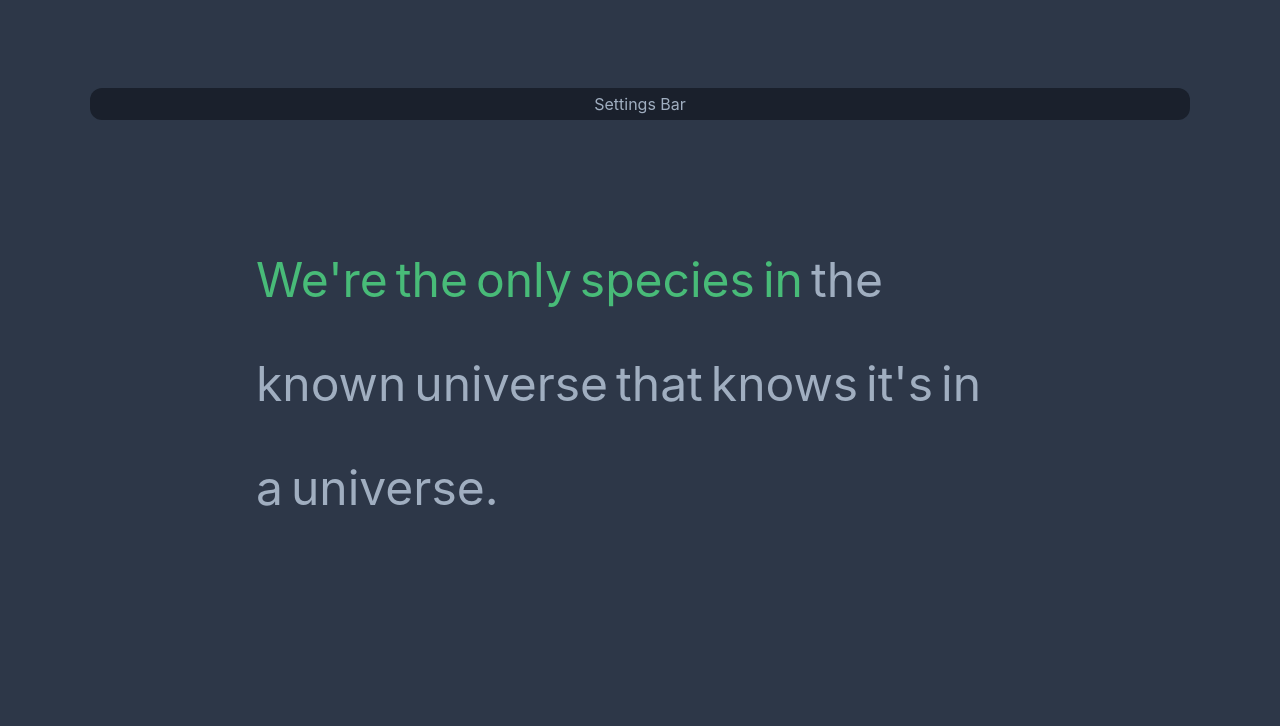
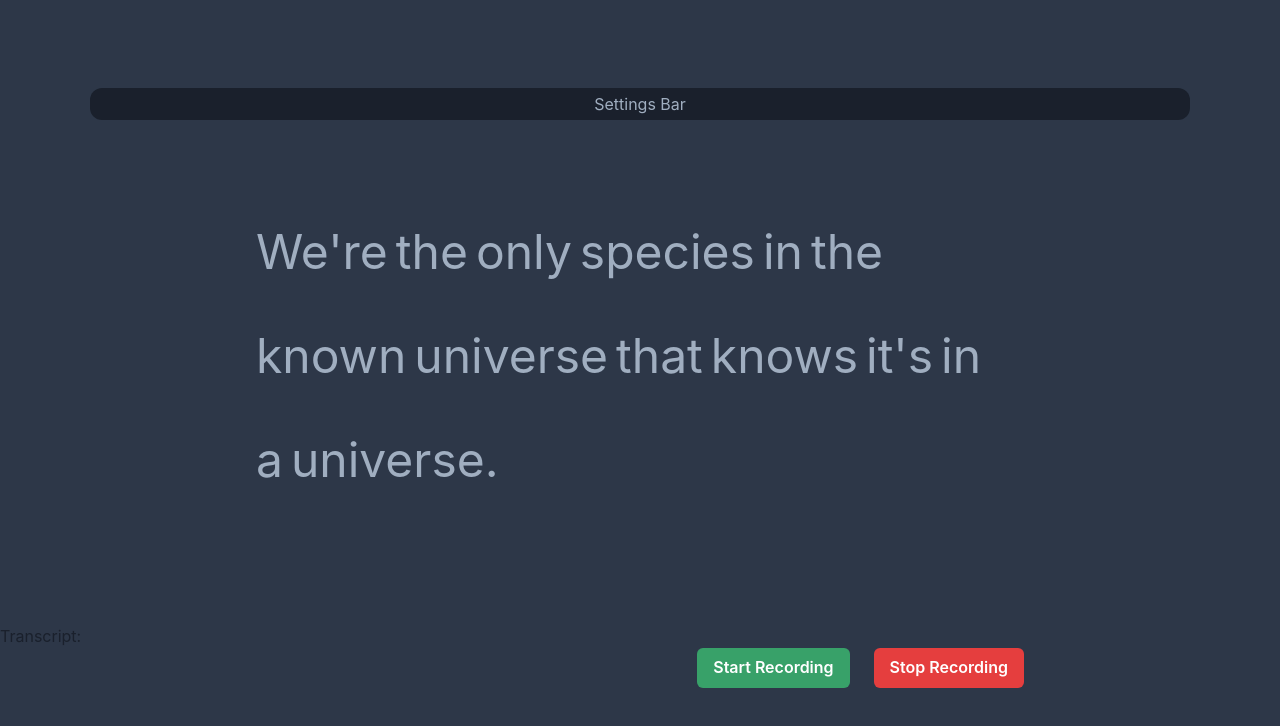
Before and after one commit to Sound-and-Music-and-Wang-Ye/speechracer, a React (Vite) app in the folder app/: page / in a window 1280 px wide. Shown: the top 726 px of the page. Built offline with nearby package versions, Linux system fonts and the light colour scheme.

Commit message:
Added UI for rendering quotes

```diff
--- a/app/package.json
+++ b/app/package.json
@@ -17,6 +17,7 @@
     "react": "^18.3.1",
     "react-dom": "^18.3.1",
     "react-icons": "^5.3.0",
+    "react-speech-recognition": "^3.10.0",
     "zustand": "^5.0.0"
   },
   "devDependencies": {
--- /dev/null
+++ b/app/src/utils/onlyWords.js
@@ -0,0 +1,4 @@
+export function onlyWords(str) {
+	if (!str) return '';
+	return str.toLowerCase().replace(/[^\w\s]/gi, '');
+}
--- a/app/src/views/InstanceView.jsx
+++ b/app/src/views/InstanceView.jsx
@@ -1,25 +1,49 @@
-// import { useState } from 'react';
-import { Box, Flex } from '@chakra-ui/react';
-import { getRandomQuoteJSON } from "../utils/randomQuote.js";
+import { useState, useEffect } from 'react';
+import {Box, Flex} from '@chakra-ui/react';
+import {Button, ButtonGroup} from '@chakra-ui/react'
+import {getRandomQuoteJSON} from "../utils/randomQuote.js";
+import 'regenerator-runtime/runtime'
+import SpeechRecognition, { useSpeechRecognition } from 'react-speech-recognition'
 
 import Navbar from '../Navbar';
 import SettingsBar from '../SettingsBar';
 import TextDisplay from '../components/TextDisplay';
+import {onlyWords} from "../utils/onlyWords.js";
 
 const quote = getRandomQuoteJSON();
 const sentence = quote.text;
 const words = sentence.split(' ');
 
 function InstanceView() {
+	const [progress, setProgress] = useState(0);
+	const [transcriptPtr, setTranscriptPtr] = useState(0);
+	const { transcript, browserSupportsSpeechRecognition } = useSpeechRecognition()
+
+	const startListening = () => SpeechRecognition.startListening({ continuous: true, language: 'en-SG' })
+	const stopListening = () => SpeechRecognition.stopListening()
+
+	useEffect(() => {
+		const parsedWord = onlyWords(words[progress]);
+		const parsedTranscript = onlyWords(transcript.slice(Math.min(transcriptPtr - 2, 0)));
+		if (parsedTranscript.includes(parsedWord)) {
+			setProgress(progress + 1);
+			setTranscriptPtr(transcript.length)
+		}
+	}, [transcript]);
+
+	if (!browserSupportsSpeechRecognition) {
+		return <span>Browser doesn't support speech recognition.</span>
+	}
+
 	return (
 		 <>
 			 <Flex bg="gray.700" direction="column" minH="100vh">
 				 <Box px={4} h={'11vh'}>
-          <Navbar />
+					 <Navbar/>
 				 </Box>
 
 				 <Box px={4} h={'4vh'}>
-          <SettingsBar />
+					 <SettingsBar/>
 				 </Box>
 
 				 <Box
@@ -28,10 +52,22 @@ function InstanceView() {
 						alignItems="center"
 						flex="1"
 				 >
-          <TextDisplay words={words} progress={5} />
+					 <TextDisplay words={words} progress={progress}/>
 				 </Box>
 
-        <Box bg="gray.700" px={4} h={'15vh'} />
+				 <div color='white'>
+					 <p color='white'>Transcript: {transcript}</p>
+				 </div>
+
+				 <Flex px={64} h={'4vh'} justify="flex-end" >
+					 <ButtonGroup variant='solid' spacing='6'>
+						 <Button colorScheme='green' onClick={startListening}>Start Recording</Button>
+						 <Button colorScheme='red' onClick={stopListening}>Stop Recording</Button>
+					 </ButtonGroup>
+				 </Flex>
+
+
+				 <Box bg="gray.700" px={4} h={'15vh'}/>
 			 </Flex>
 		 </>
 	);
```
Also changed, not shown: 1 other file (tests, documents, lock files or other folders). Lines whose indentation alone changed are shown as unchanged.
